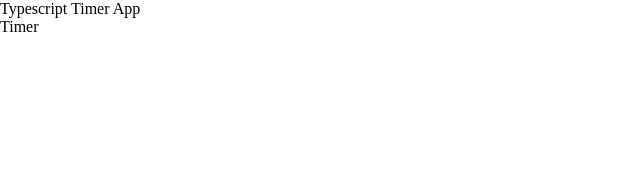
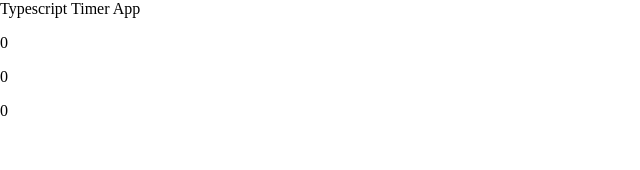
Before and after one commit to ahmedali8/stopwatch-app-pwa, a React (Create React App) app: page / in a window 1280 px wide. Shown: the top 170 px of the page, without its empty margins (0-640 px from the left). Built offline with nearby package versions, Linux system fonts and the light colour scheme.

Commit message:
wrote tests and added states and section of timer container in Timer

```diff
--- a/src/components/Timer/Timer.tsx
+++ b/src/components/Timer/Timer.tsx
@@ -1,7 +1,37 @@
-import React from 'react';
+import React, { useState, useEffect } from 'react';
 
 function Timer() {
-  return <div>Timer</div>;
+  const [timeInSeconds, setTimeInSeconds] = useState<number>(0);
+
+  const [hours, setHours] = useState<number>(0);
+  const [minutes, setMinutes] = useState<number>(0);
+  const [seconds, setSeconds] = useState<number>(0);
+
+  const calculateTime: (time: number) => void = (time: number) => {
+    let hours: number, minutes: number, seconds: number;
+
+    hours = Math.floor(time / 3600);
+    minutes = Math.floor((time - hours * 3600) / 60);
+    seconds = Math.floor(time - hours * 3600 - minutes * 60);
+
+    setHours(hours < 10 ? +`0${hours}` : +hours);
+    setMinutes(minutes < 10 ? +`0${minutes}` : +minutes);
+    setSeconds(seconds < 10 ? +`0${seconds}` : +seconds);
+  };
+
+  useEffect(() => {
+    calculateTime(timeInSeconds);
+  }, [timeInSeconds]);
+
+  return (
+    <div>
+      <section className="timer-container">
+        <p className="hours">{hours}</p>
+        <p className="minutes">{minutes}</p>
+        <p className="seconds">{seconds}</p>
+      </section>
+    </div>
+  );
 }
 
 export default Timer;
```
Also changed, not shown: 1 other file (tests, documents, lock files or other folders).
